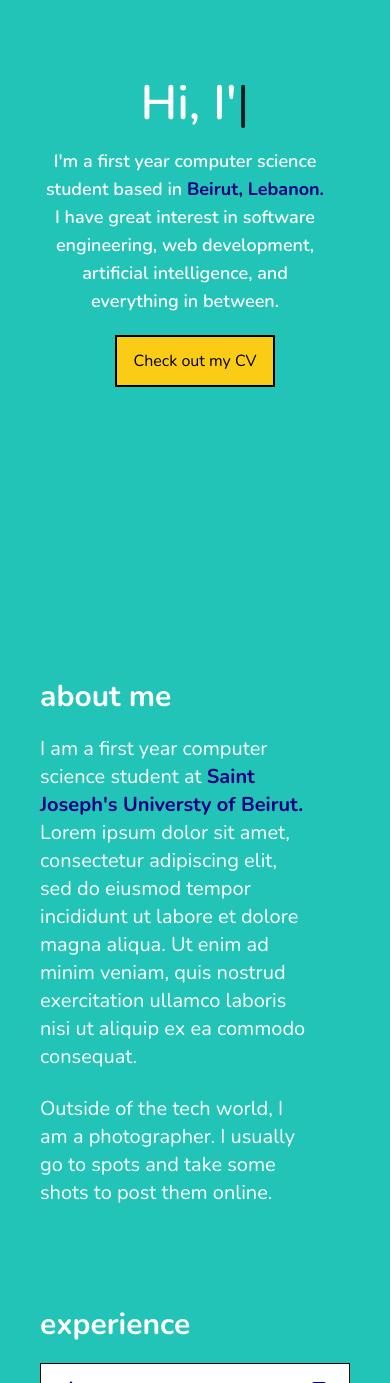
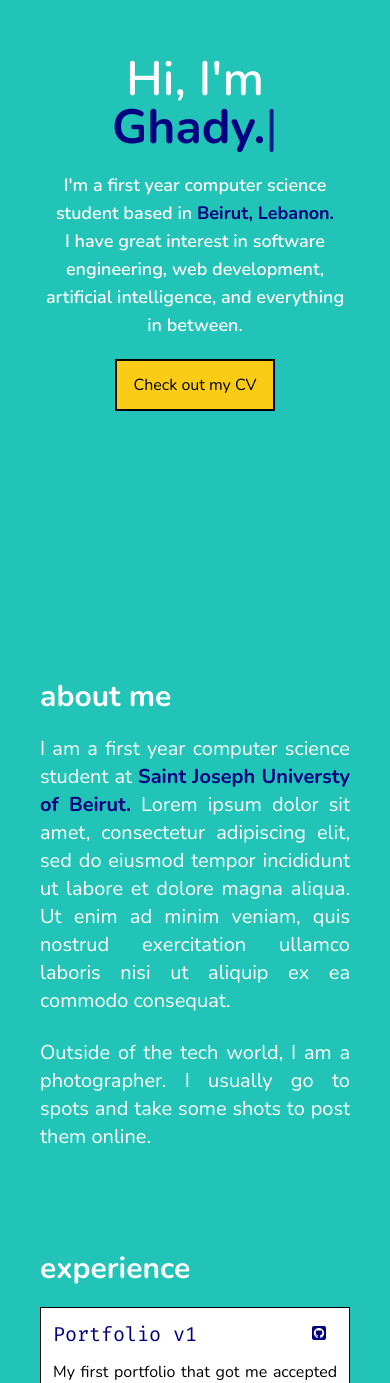
Before and after one commit to Ghaadyy/portfolio-v2, a Next.js app: page / in a window 390 px wide. Shown: the part 185-1568 px from the top of the page. Built offline with nearby package versions, Linux system fonts and the light colour scheme.

Commit message:
Styling Fixes Fixed Typwriter issue Responsivness fixed

```diff
--- a/components/sections/About.tsx
+++ b/components/sections/About.tsx
@@ -7,12 +7,12 @@ const About = () => {
       <p className="text-white text-3xl font-bold mb-5 text-justify">
         about me
       </p>
-      <div className="flex flex-row items-center">
-        <div className="flex flex-col max-w-xl mr-10">
-          <p className="text-white text-xl">
+      <div className="flex flex-row sm:flex-col sm:gap-5 lg:flex-row lg:items-center">
+        <div className="flex flex-col max-w-xl md:mr-10">
+          <p className="text-white text-xl text-justify">
             I am a first year computer science student at{" "}
             <span className="font-bold text-[navy]">
-              Saint Joseph's Universty of Beirut.
+              Saint Joseph Universty of Beirut.
             </span>{" "}
             Lorem ipsum dolor sit amet, consectetur adipiscing elit, sed do
             eiusmod tempor incididunt ut labore et dolore magna aliqua. Ut enim
@@ -36,7 +36,7 @@ const About = () => {
             </div>
           </p> */}
           <br />
-          <p className="text-white text-xl">
+          <p className="text-white text-xl text-justify">
             Outside of the tech world, I am a photographer. I usually go to
             spots and take some shots to post them online.
           </p>
--- a/components/sections/Footer.tsx
+++ b/components/sections/Footer.tsx
@@ -7,7 +7,9 @@ const Footer = () => {
       <code className="text-center text-white text-sm">
         Built with ❤️ by Ghady Youssef
         <br />
-        All rights reserved © 2022
+        <span className="text-[rgb(255,255,255,0.6)]">
+          All rights reserved © 2022
+        </span>
       </code>
       <div className="flex md:hidden">
         <Socials />
--- a/components/sections/Header.tsx
+++ b/components/sections/Header.tsx
@@ -3,21 +3,29 @@ import Typewriter from "typewriter-effect";
 
 const Header = () => {
   return (
-    <div className="flex flex-col md:flex-row h-screen w-[100% items-center justify-center md:justify-between">
+    <div className="flex flex-col md:flex-row h-screen w-[100%] items-center justify-center md:justify-between">
       <div className="flex flex-col items-center md:items-start justify-center w-[100%] text-center md:text-left max-w-xl">
         <Typewriter
+          onInit={(typewriter) => {
+            typewriter
+              .typeString(
+                "Hi, I'm <span class='font-bold text-[navy]'>Ghady.</span>"
+              )
+              .start();
+            // .pauseFor(2500)
+            // .deleteAll()
+          }}
           options={{
-            strings: "Hi, I'm Ghady.",
             autoStart: true,
-            loop: true,
+            // loop: true,
             skipAddStyles: true,
             wrapperClassName:
               "text-5xl text-white text-center md:text-left font-semibold",
             cursorClassName:
-              "text-5xl text-black text-center md:text-left cursor",
+              "text-5xl text-[navy] text-center md:text-left cursor",
           }}
         />
-        <p className="mt-5 text-white font-semibold text-lg text-center md:text-justify mr-5">
+        <p className="mt-5 text-white font-semibold text-lg text-center md:text-justify md:mr-5">
           I'm a first year computer science student based in{" "}
           <span className="font-bold text-[navy]">Beirut, Lebanon.</span> <br />
           I have great interest in software engineering, web development,
--- a/components/sections/Sidebar.tsx
+++ b/components/sections/Sidebar.tsx
@@ -3,7 +3,7 @@ import Socials from "../Socials";
 
 const Sidebar = () => {
   return (
-    <nav className="hidden md:flex flex-col right-0 bottom-0 fixed mr-12 mb-12 items-end">
+    <nav className="hidden lg:flex flex-col right-0 bottom-0 fixed mr-12 mb-12 items-end">
       <div className="flex flex-col gap-4 font-semibold text-white items-end">
         <p className="cursor-pointer hover:text-[navy] transition-all ease-in-out duration-200">
           home
--- a/data.ts
+++ b/data.ts
@@ -1,27 +1,27 @@
 const info: { text: string; title: string }[] = [
   {
-    text: "Hello my name is Ghady Youssef, I am a first year computer science student at USJ.",
-    title: "Livent App",
+    text: "My first portfolio that got me accepted into 10 universities in France. I built it before applying to these universities and I used NextJS to create it.",
+    title: "Portfolio v1",
   },
   {
-    text: "My first portfolio that got me accepted into 10 universities in France. I built it before applying to these universities and I used NextJS to create it.",
-    title: "Livent App",
+    text: "Zoey the Book App is a project that I contributed to during summer to help students exchange books before the begining of the school year.",
+    title: "Zoey the Book App",
   },
   {
     text: "I have created a guessing the word game and tictactoe in C# as assignments in my first CS course.",
-    title: "Livent App",
+    title: "Guessing Game",
   },
   {
     text: "Zoey the Book App is a project that I contributed to during summer to help students exchange books before the begining of the school year.",
     title: "Livent App",
   },
   {
-    text: "Zoey the Book App is a project that I contributed to during summer to help students exchange books before the begining of the school year.",
-    title: "Livent App",
+    text: "Hello my name is Ghady Youssef, I am a first year computer science student at USJ.",
+    title: "Introduction",
   },
   {
     text: "Zoey the Book App is a project that I contributed to during summer to help students exchange books before the begining of the school year.",
-    title: "Livent App",
+    title: "Title of experience",
   },
 ];
 
--- a/pages/index.tsx
+++ b/pages/index.tsx
@@ -30,7 +30,7 @@ const Home = () => {
       </Head>
 
       <div className="App flex flex-col">
-        <div className="flex flex-col code-div justify-center px-10 md:pl-40 gap-5 w-[100vw] md:w-[90vw] overflow-x-hidden overflow-y-hidden">
+        <div className="flex flex-col code-div justify-center px-10 lg:pl-40 gap-5 w-[100vw] lg:w-[90vw] overflow-x-hidden overflow-y-hidden">
           {/* Header Section */}
           <Header />
 
```
